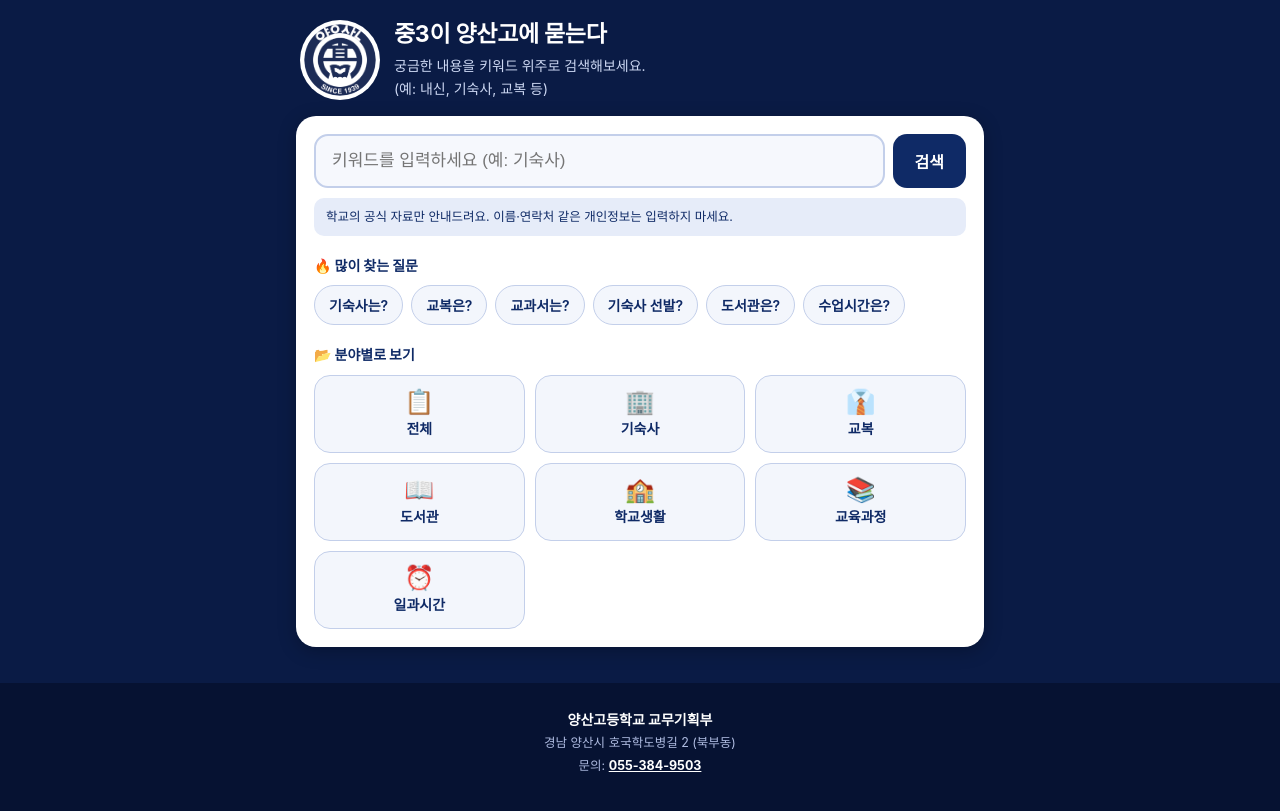
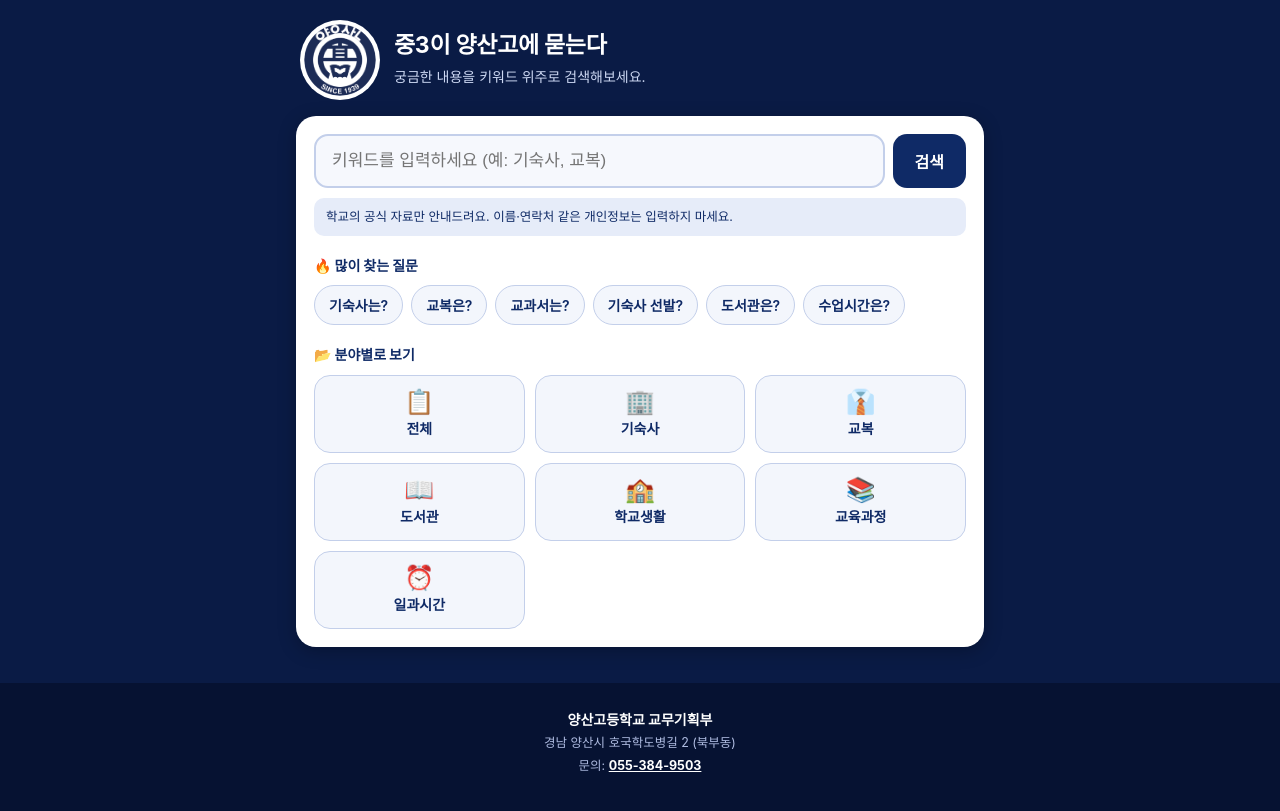
Before and after one commit to youngyong2-hash/yangsanGO, a plain HTML site: page index.html in a window 1280 px wide. Shown: the part 59-870 px from the top of the page. Drawn offline with Linux system fonts and the light colour scheme.

```diff
--- a/index.html
+++ b/index.html
@@ -67,9 +67,9 @@
 <body>
 <header><h2>양산고등학교 입학 Q&amp;A</h2></header>
 <main>
-<div class="hero"><img src="emblem.png" alt="양산고등학교 교표" onerror="this.style.display='none'"><div><h1>중3이 양산고에 묻는다</h1><p>궁금한 내용을 키워드 위주로 검색해보세요.<br>(예: 내신, 기숙사, 교복 등)</p></div></div>
+<div class="hero"><img src="emblem.png" alt="양산고등학교 교표" onerror="this.style.display='none'"><div><h1>중3이 양산고에 묻는다</h1><p>궁금한 내용을 키워드 위주로 검색해보세요.</p></div></div>
 <section>
-<form id="form"><input id="q" type="search" maxlength="200" placeholder="키워드를 입력하세요 (예: 기숙사)" autocomplete="off"><button type="submit">검색</button></form>
+<form id="form"><input id="q" type="search" maxlength="200" placeholder="키워드를 입력하세요 (예: 기숙사, 교복)" autocomplete="off"><button type="submit">검색</button></form>
 <div class="notice" style="margin:10px 0 0">학교의 공식 자료만 안내드려요. 이름·연락처 같은 개인정보는 입력하지 마세요.</div>
 <div class="lbl">🔥 많이 찾는 질문</div><div class="chips" id="chips"></div>
 <div class="lbl">📂 분야별로 보기</div><div class="tiles" id="cats"></div>
```
